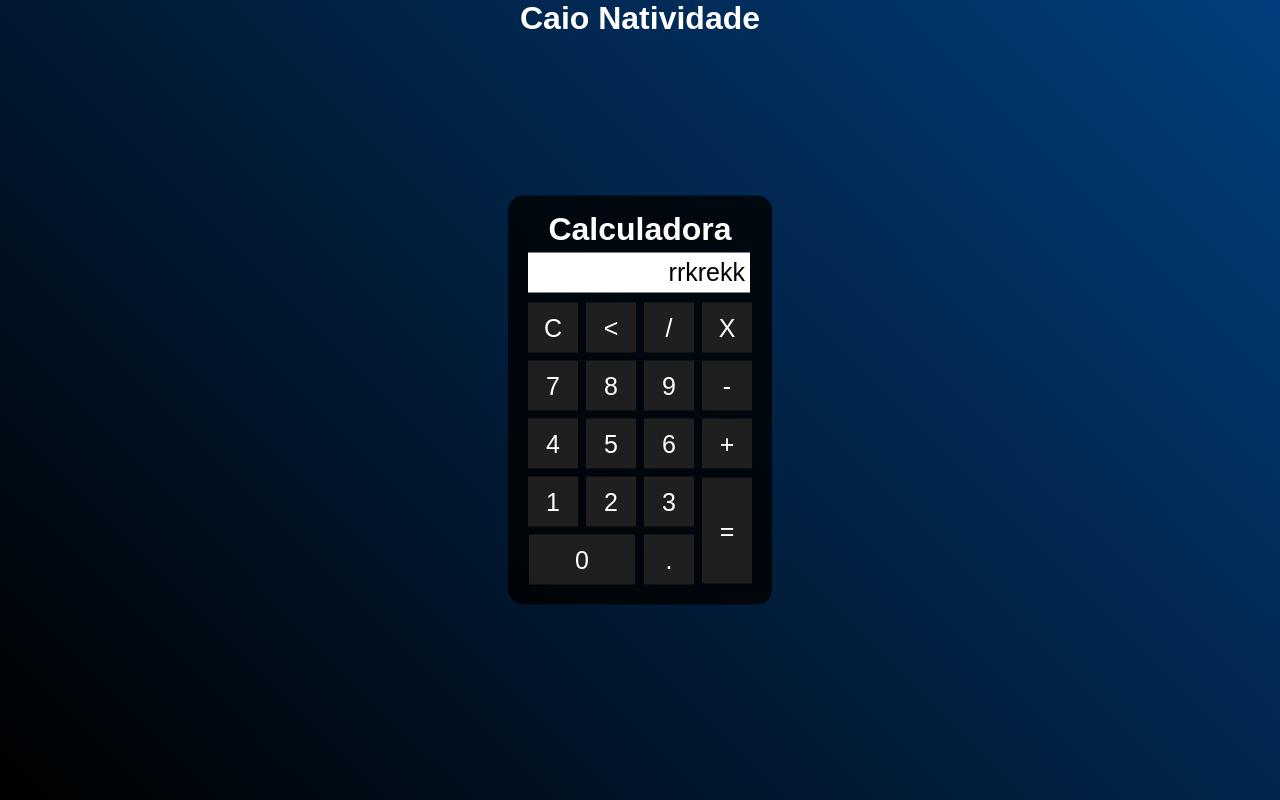
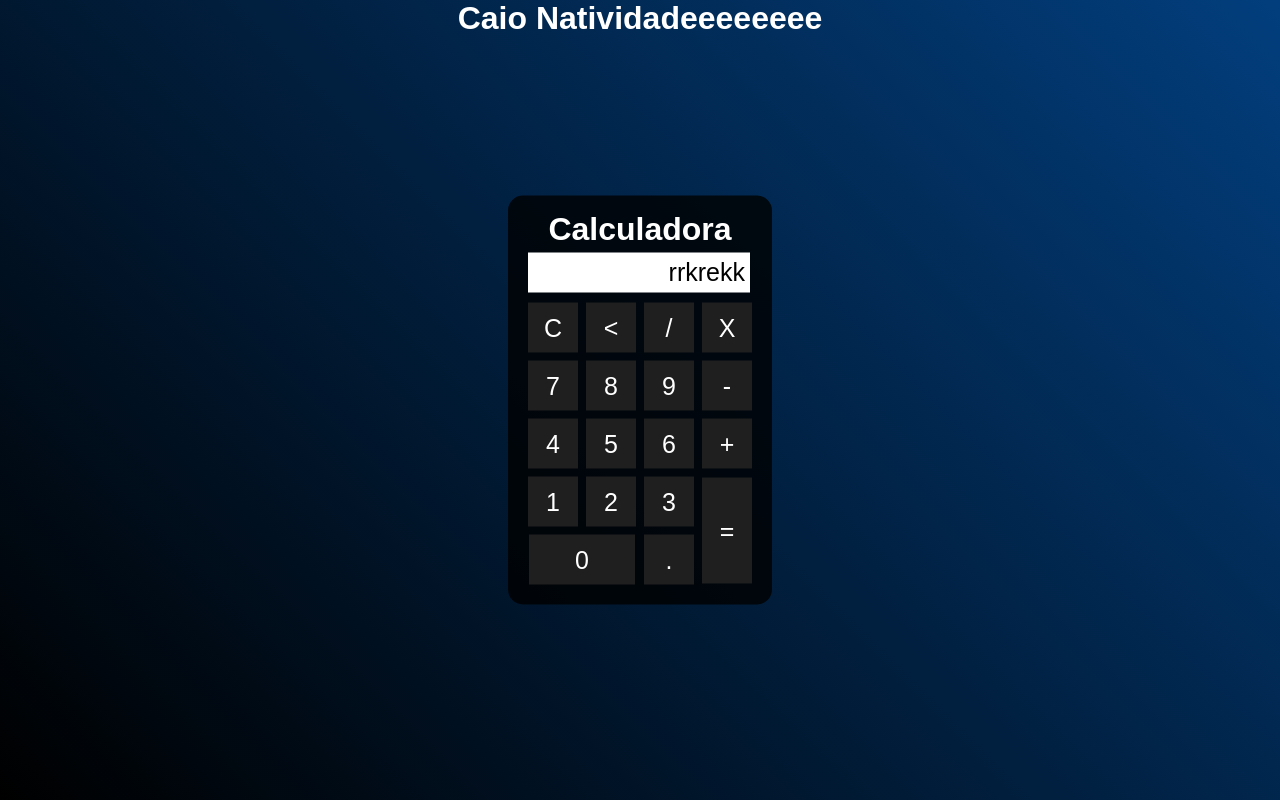
Before and after one commit to CaioNatividade/calculadora, a plain HTML site: page index.html in a window 1280 px wide. Drawn offline with Linux system fonts and the light colour scheme.

Commit message:
segundo comit
Teste pra saber se está tudo normal

```diff
--- a/index.html
+++ b/index.html
@@ -60,7 +60,7 @@
 
 <body>
   <div class="fundo">
-    <h1>Caio Natividade</h1>
+    <h1>Caio Natividadeeeeeeee</h1>
     <div class="calculadora">
       <h1>Calculadora</h1>
       <p id="resultado">rrkrekk</p>
```
